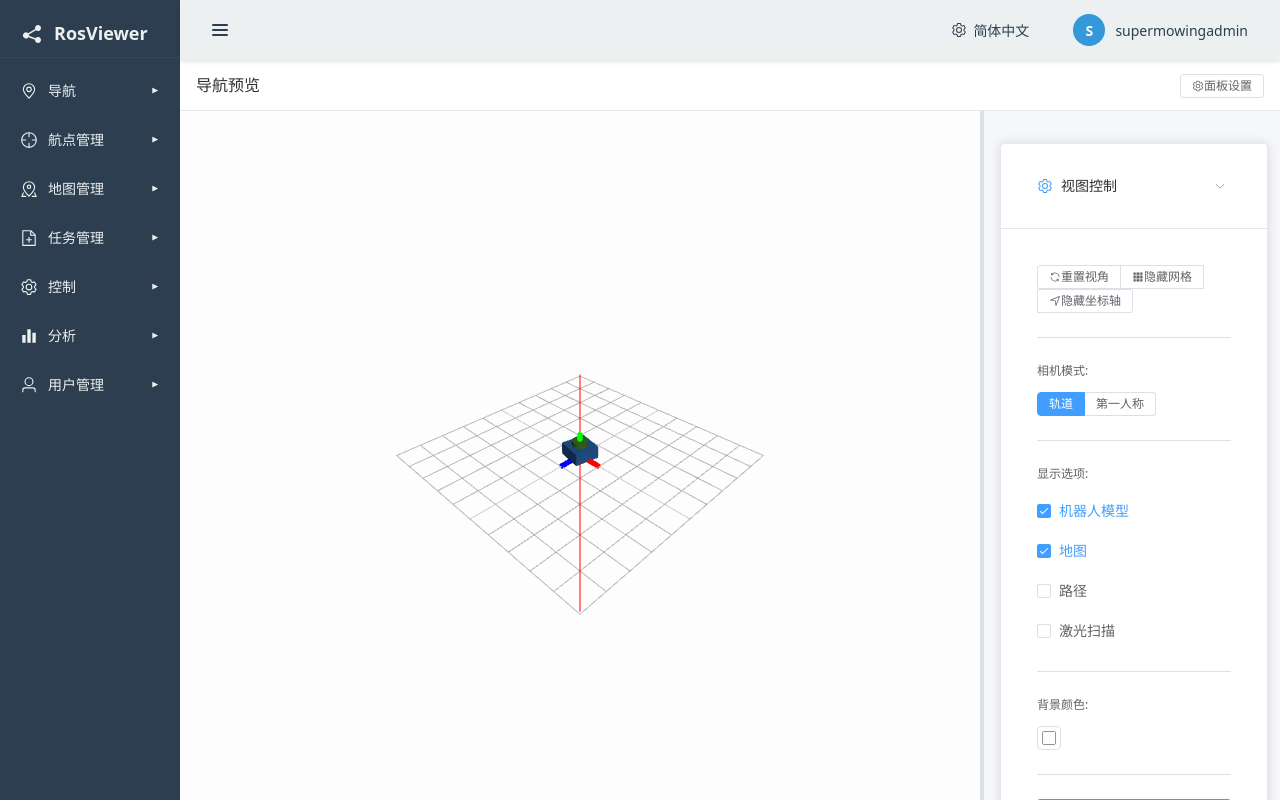
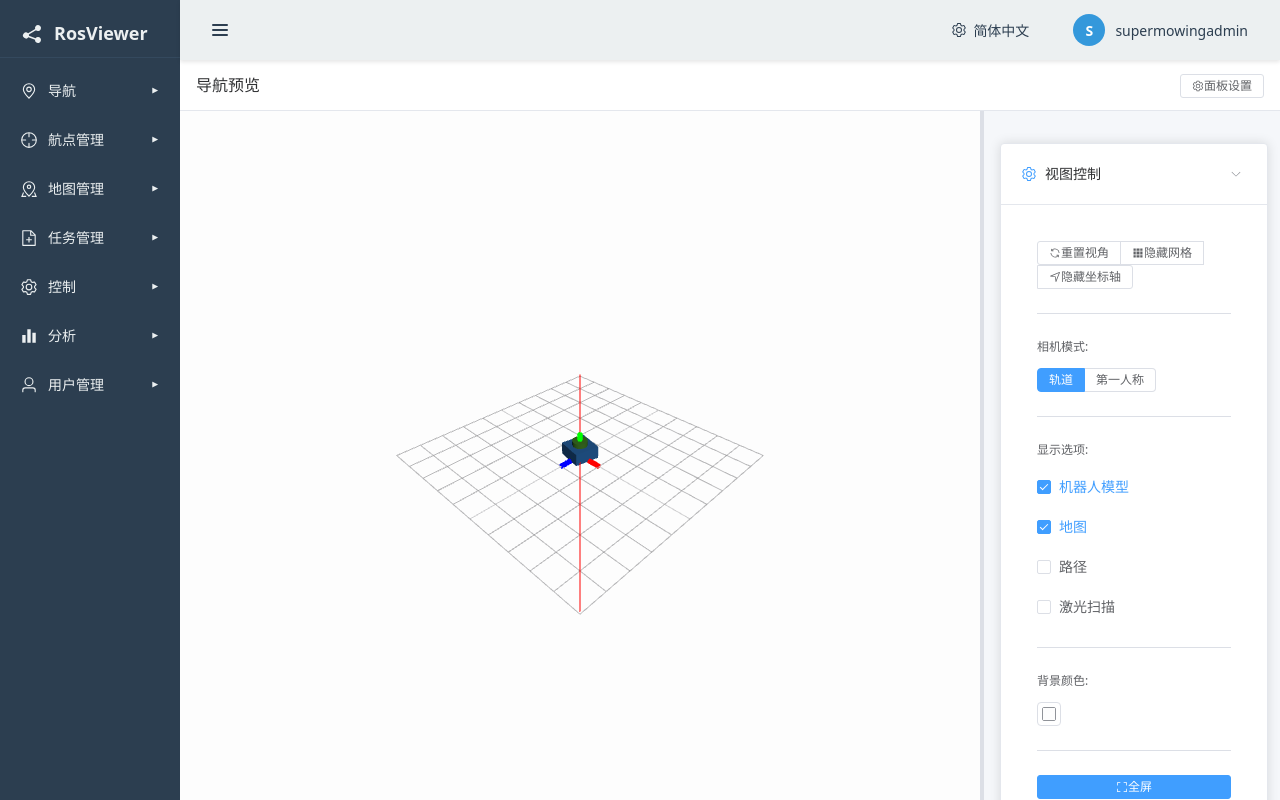
Before and after one commit to stevehe-git/ros-viewer, a Vue app: page /navigation/overview in a window 1280 px wide. Built offline with nearby package versions, Linux system fonts and the light colour scheme.

Commit message:
fix: 更新style

```diff
--- a/src/components/panels/BasePanel.vue
+++ b/src/components/panels/BasePanel.vue
@@ -71,7 +71,7 @@ defineEmits<{
 
 <style scoped>
 .base-panel {
-  margin-bottom: 16px;
+  margin-bottom: 0px;
   transition: all 0.3s ease;
   width: 100%;
   box-sizing: border-box;
@@ -81,7 +81,7 @@ defineEmits<{
   display: flex;
   justify-content: space-between;
   align-items: center;
-  padding: 12px 16px;
+  padding: 0px 0px;
 }
 
 .panel-title {
```
